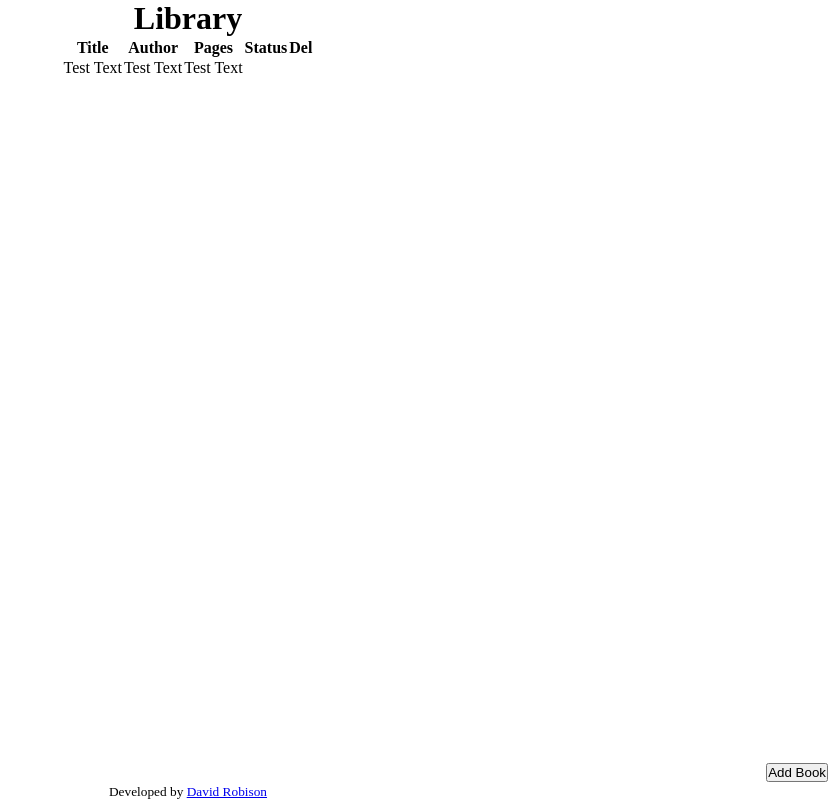
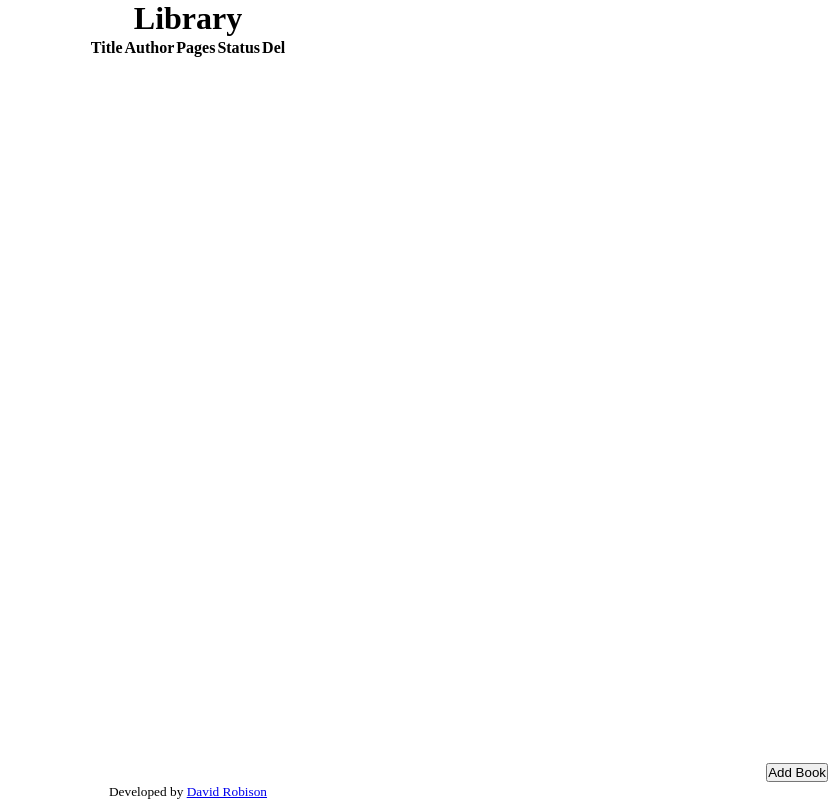
Before and after one commit to robisonwebdev/library-react, a React (Create React App) app: page / in a window 1280 px wide. Shown: the whole page, without its empty margins (452-1280 px from the left). Built offline with nearby package versions, Linux system fonts and the light colour scheme.

Commit message:
Gave div a className of bookDetails

```diff
--- a/src/components/BookDetails.js
+++ b/src/components/BookDetails.js
@@ -1,6 +1,8 @@
 const BookDetails = (props) => {
     return (
-        <div>Test Text</div>
+        <div className='bookDetails'>
+
+        </div>
     );
 }
 
```
